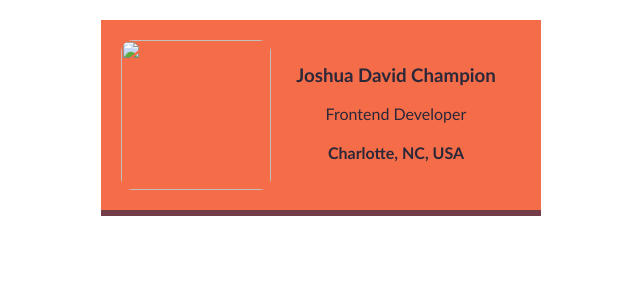
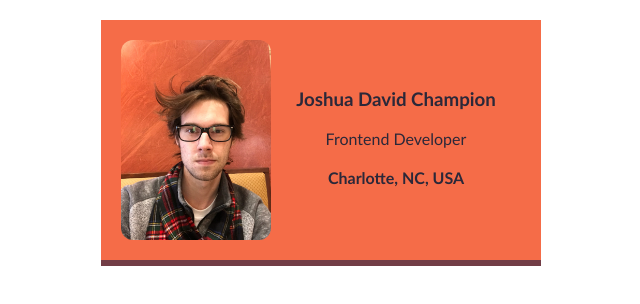
Before and after one commit to JDChampion1/business-card, a plain HTML site: page index.html in a window 1280 px wide. Shown: the whole page, without its empty margins (319-959 px from the left). Drawn offline with nearby package versions, Linux system fonts and the light colour scheme.

Commit message:
Add files via upload

```diff
--- a/index.html
+++ b/index.html
@@ -4,7 +4,7 @@
     </head>
     <body>
         <div class="card">
-            <img class="avatar" src="images/avatarPhoto.jpeg">
+            <img class="avatar" src="avatarPhoto.jpeg">
             <div class="myText">
                 <h3>Joshua David Champion</h3>
                 <p>Frontend Developer</p>
```
